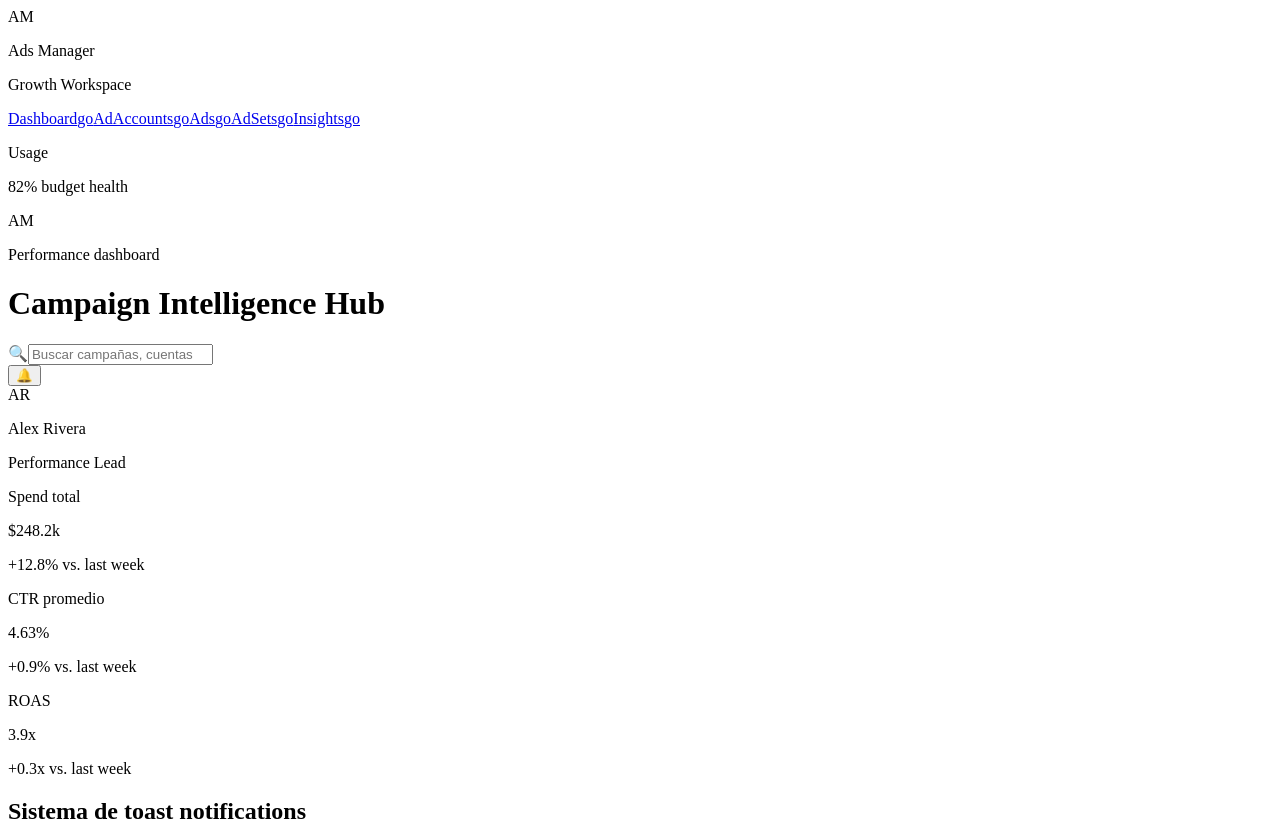
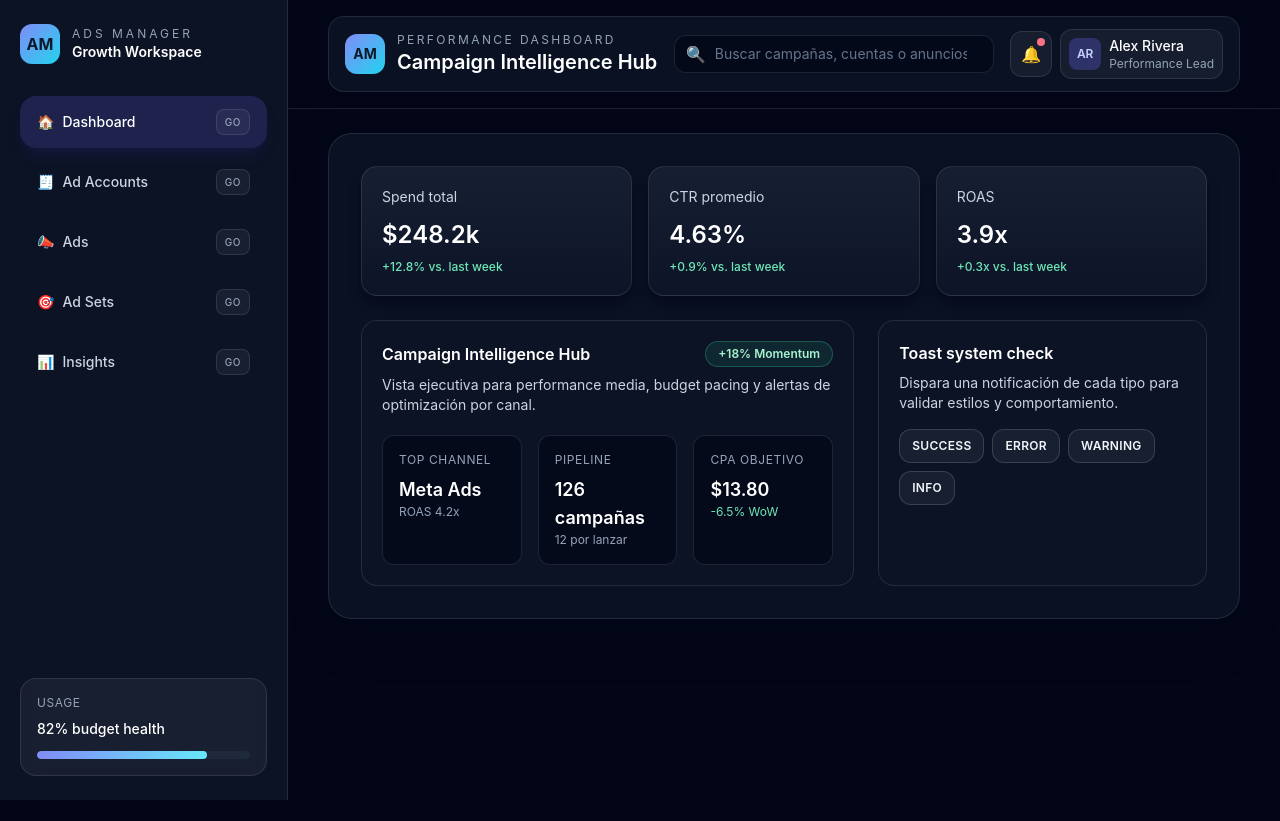
Before and after one commit to shperez23/AdsManager, an Angular app: page / in a window 1280 px wide. Shown: the top 821 px of the page. After the commit the page ends 800 px from the top, so only its background shows below. Built offline with nearby package versions, Linux system fonts and the light colour scheme.

Commit message:
Revamp dashboard shell and enable Tailwind runtime styling

```diff
--- a/src/app/core/layout/shell/shell.component.html
+++ b/src/app/core/layout/shell/shell.component.html
@@ -19,7 +19,7 @@
           [routerLinkActiveOptions]="{ exact: item.route === '/' }"
           class="group flex items-center justify-between rounded-2xl border border-transparent px-4 py-3 text-sm font-medium text-slate-300 transition hover:border-white/10 hover:bg-white/5 hover:text-white"
         >
-          <span>{{ item.label }}</span>
+          <span class="flex items-center gap-2"><span>{{ item.icon }}</span>{{ item.label }}</span>
           <span class="rounded-lg border border-white/10 bg-white/5 px-2 py-0.5 text-[10px] uppercase tracking-wider text-slate-400">go</span>
         </a>
       </nav>
@@ -75,6 +75,18 @@
             </div>
           </div>
         </div>
+
+        <nav class="mt-4 flex gap-2 overflow-x-auto pb-1 lg:hidden">
+          <a
+            *ngFor="let item of navigationItems"
+            [routerLink]="item.route"
+            routerLinkActive="border-indigo-400/60 bg-indigo-500/20 text-white"
+            [routerLinkActiveOptions]="{ exact: item.route === '/' }"
+            class="shrink-0 rounded-xl border border-white/10 bg-white/5 px-3 py-2 text-sm text-slate-300"
+          >
+            {{ item.icon }} {{ item.label }}
+          </a>
+        </nav>
       </header>
 
       <main class="flex-1 px-4 py-6 sm:px-6 lg:px-10">
--- a/src/app/core/layout/shell/shell.component.ts
+++ b/src/app/core/layout/shell/shell.component.ts
@@ -7,6 +7,7 @@ import { ToastContainerComponent } from '../../../shared/ui/toast/toast-containe
 interface NavigationItem {
   readonly label: string;
   readonly route: string;
+  readonly icon: string;
 }
 
 @Component({
@@ -17,10 +18,10 @@ interface NavigationItem {
 })
 export class ShellComponent {
   readonly navigationItems: NavigationItem[] = [
-    { label: 'Dashboard', route: '/' },
-    { label: 'AdAccounts', route: '/ad-accounts' },
-    { label: 'Ads', route: '/ads' },
-    { label: 'AdSets', route: '/ad-sets' },
-    { label: 'Insights', route: '/insights' },
+    { label: 'Dashboard', route: '/', icon: '🏠' },
+    { label: 'Ad Accounts', route: '/ad-accounts', icon: '🧾' },
+    { label: 'Ads', route: '/ads', icon: '📣' },
+    { label: 'Ad Sets', route: '/ad-sets', icon: '🎯' },
+    { label: 'Insights', route: '/insights', icon: '📊' },
   ];
 }
--- a/src/app/features/dashboard/pages/dashboard-page.component.html
+++ b/src/app/features/dashboard/pages/dashboard-page.component.html
@@ -2,7 +2,7 @@
   <div class="grid gap-4 md:grid-cols-3">
     <article
       *ngFor="let metric of metrics"
-      class="rounded-2xl border border-white/10 bg-gradient-to-b from-slate-800/60 to-slate-900/60 p-5"
+      class="rounded-2xl border border-white/10 bg-gradient-to-b from-slate-800/60 to-slate-900/60 p-5 shadow-lg shadow-slate-950/40"
     >
       <p class="text-sm text-slate-300">{{ metric.label }}</p>
       <p class="mt-3 text-2xl font-semibold text-white">{{ metric.value }}</p>
@@ -10,8 +10,40 @@
     </article>
   </div>
 
+  <div class="grid gap-6 xl:grid-cols-[1.5fr,1fr]">
     <article class="rounded-2xl border border-white/10 bg-slate-900/40 p-5">
-    <h2 class="text-base font-semibold text-white">Sistema de toast notifications</h2>
+      <div class="flex items-center justify-between gap-3">
+        <h2 class="text-base font-semibold text-white">Campaign Intelligence Hub</h2>
+        <span class="rounded-full border border-emerald-400/30 bg-emerald-400/10 px-3 py-1 text-xs font-semibold text-emerald-200">
+          +18% Momentum
+        </span>
+      </div>
+
+      <p class="mt-2 text-sm text-slate-300">
+        Vista ejecutiva para performance media, budget pacing y alertas de optimización por canal.
+      </p>
+
+      <div class="mt-5 grid gap-4 sm:grid-cols-3">
+        <div class="rounded-xl border border-white/10 bg-slate-950/60 p-4">
+          <p class="text-xs uppercase tracking-wider text-slate-400">Top Channel</p>
+          <p class="mt-2 text-lg font-semibold text-white">Meta Ads</p>
+          <p class="text-xs text-slate-400">ROAS 4.2x</p>
+        </div>
+        <div class="rounded-xl border border-white/10 bg-slate-950/60 p-4">
+          <p class="text-xs uppercase tracking-wider text-slate-400">Pipeline</p>
+          <p class="mt-2 text-lg font-semibold text-white">126 campañas</p>
+          <p class="text-xs text-slate-400">12 por lanzar</p>
+        </div>
+        <div class="rounded-xl border border-white/10 bg-slate-950/60 p-4">
+          <p class="text-xs uppercase tracking-wider text-slate-400">CPA objetivo</p>
+          <p class="mt-2 text-lg font-semibold text-white">$13.80</p>
+          <p class="text-xs text-emerald-300">-6.5% WoW</p>
+        </div>
+      </div>
+    </article>
+
+    <article class="rounded-2xl border border-white/10 bg-slate-900/40 p-5">
+      <h2 class="text-base font-semibold text-white">Toast system check</h2>
       <p class="mt-2 text-sm text-slate-300">Dispara una notificación de cada tipo para validar estilos y comportamiento.</p>
 
       <div class="mt-4 flex flex-wrap gap-2">
@@ -25,11 +57,5 @@
         </button>
       </div>
     </article>
-
-  <article class="rounded-2xl border border-white/10 bg-slate-900/40 p-5">
-    <h2 class="text-base font-semibold text-white">Content Area</h2>
-    <p class="mt-2 text-sm text-slate-300">
-      Este bloque representa el área principal para renderizar tablas, gráficas e insights de campañas.
-    </p>
-  </article>
+  </div>
 </section>
--- a/src/index.html
+++ b/src/index.html
@@ -6,6 +6,21 @@
   <base href="/">
   <meta name="viewport" content="width=device-width, initial-scale=1">
   <link rel="icon" type="image/x-icon" href="favicon.ico">
+  <script>
+    tailwind.config = {
+        theme: {
+          extend: {
+            colors: {
+              brand: {
+                500: '#6366f1',
+                600: '#4f46e5',
+              },
+            },
+          },
+        },
+    };
+  </script>
+  <script src="https://cdn.tailwindcss.com"></script>
 </head>
 <body>
   <app-root></app-root>
--- a/src/styles.css
+++ b/src/styles.css
@@ -1 +1,15 @@
-/* You can add global styles to this file, and also import other style files */
+:root {
+  color-scheme: dark;
+}
+
+html,
+body {
+  margin: 0;
+  min-height: 100%;
+  background: #020617;
+}
+
+body {
+  font-family: Inter, ui-sans-serif, system-ui, -apple-system, Segoe UI, Roboto, Helvetica, Arial,
+    Apple Color Emoji, Segoe UI Emoji;
+}
--- /dev/null
+++ b/tailwind.config.js
@@ -0,0 +1,18 @@
+/** @type {import('tailwindcss').Config} */
+module.exports = {
+  content: ['./src/**/*.{html,ts}'],
+  theme: {
+    extend: {
+      colors: {
+        brand: {
+          500: '#6366f1',
+          600: '#4f46e5',
+        },
+      },
+      boxShadow: {
+        glow: '0 0 0 1px rgb(99 102 241 / 0.3), 0 20px 45px -20px rgb(79 70 229 / 0.8)',
+      },
+    },
+  },
+  plugins: [],
+};
```
Also changed, not shown: package.json (line endings or trailing spaces). Lines whose indentation alone changed are shown as unchanged.
